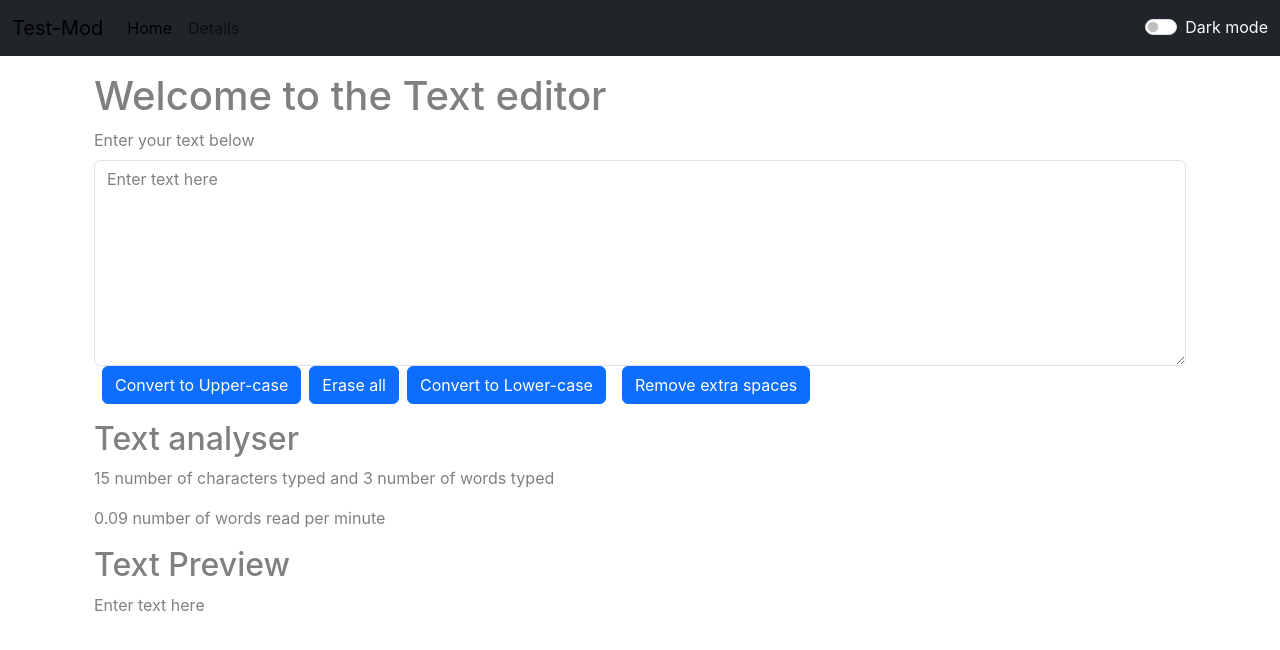
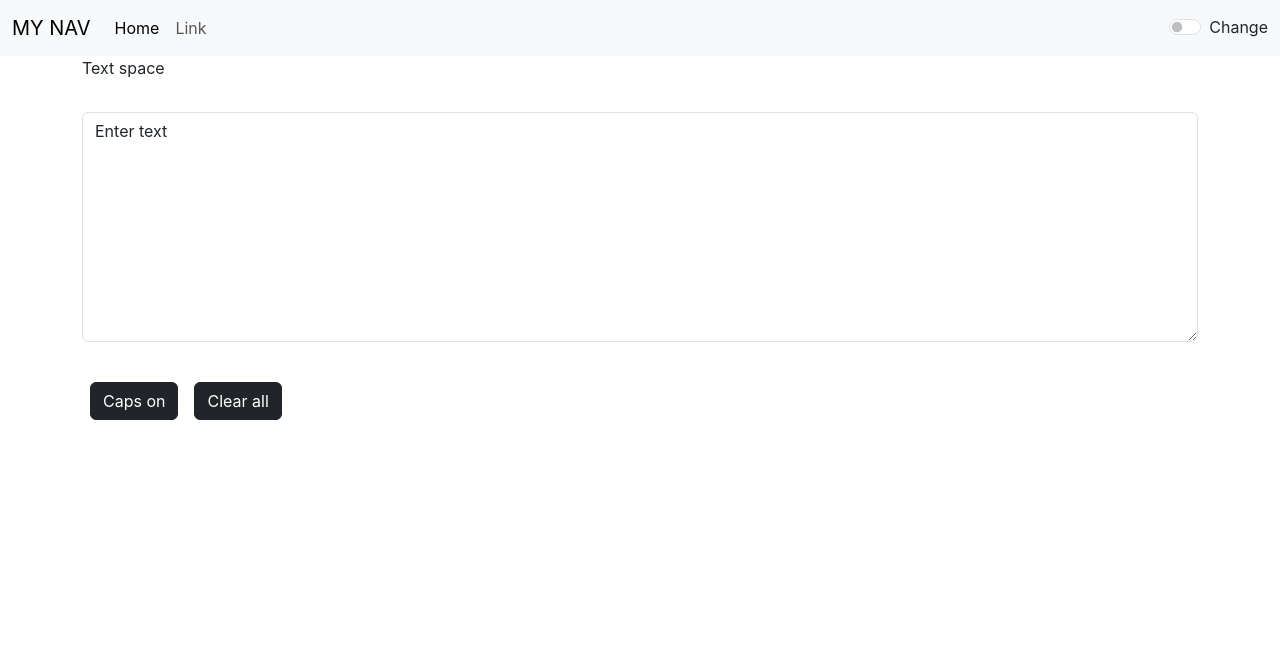
Before and after one commit to akshitchowdhury/app1, a React (Create React App) app: page / in a window 1280 px wide. Shown: the top 650 px of the page. Built offline with nearby package versions, Linux system fonts and the light colour scheme.

Commit message:
Add files via upload

```diff
--- a/src/App.js
+++ b/src/App.js
@@ -1,64 +1,43 @@
-// import logo from './logo.svg';
-// import './App.css';
-// import About from './components/About';
 
-import Alert from "./components/Alert";
-import Navbar from "./components/Navbar";
-import Textform from "./components/Textform";
+import './App.css';
+import Nav from './components/Nav';
+import Textarea from './components/Textarea';
 import React, {useState} from 'react'
+function App() {
+
+const [mode, setmode] = useState('light')
+
+let display = ()=>{
+
+  if(mode==='light'){
+    setmode('dark')
+    document.body.style.backgroundColor = 'black'
+  }
+
+  else{
+    setmode('light')
+    document.body.style.backgroundColor = 'white'
+  }
+  }
 
 
-function App() {
-
-  const[mode, setMode] = useState('light')
-
-const [alert, setAlert] = useState(null)
-
-
-const showAlert = (message,type)=>{
-  setAlert({
-  msg : message,
-  type : type
-})
-setTimeout(()=>{
-  setAlert(null)
-},1500)
-}
-
-const toggleMode = ()=>{
-
-  if(mode==='light'){
-
-    setMode('dark')
-
-    document.body.style.backgroundColor = '#123150'
-    showAlert("Dark mode enabled", "success")
-  }
-  else{
-    setMode('light')
-
-    document.body.style.backgroundColor = 'white'
-    showAlert("Light mode enabled", "success")
-  }
-}
+//  let display = ()=>
+// {document.body.style.backgroundColor = 'black'
+//  }
 
   return (
 
-<>
+    <>
 
 
-<Navbar title = "Test-Mod" about = "Details " mode ={mode} toggleMode={toggleMode}/>
-<Alert alert = {alert}> </Alert>
-
-<div className='container my-3' >
+<Nav head = {"MY NAV"} display={display}></Nav>
 
 
-<Textform name = "Enter your text below" mode={mode}/>
 
-{/* <About/> */}
-</div>
 
+<Textarea head ="Text space"/>
 </>
+
   );
 }
 
--- a/src/components/Nav.js
+++ b/src/components/Nav.js
@@ -19,10 +19,17 @@ export default function Nav(props) {
           </li>
 
         </ul>
-        <form className="d-flex" role="search">
-          <input className="form-control me-2" type="search" placeholder="Search" aria-label="Search"/>
-          <button className="btn btn-outline-success" type="submit">Search</button>
-        </form>
+        <div className="form-check form-switch">
+  <input className="form-check-input" type="checkbox" role="switch" id="flexSwitchCheckDefault" onClick={props.display}/>
+  <label className="form-check-label" htmlFor="flexSwitchCheckDefault">
+
+
+Change
+
+
+
+  </label>
+</div>
       </div>
     </div>
   </nav>
--- a/src/components/Textarea.js
+++ b/src/components/Textarea.js
@@ -10,23 +10,28 @@ export default function Textarea(props) {
   //     setText(ntext)
   //       }
 
-  const handleUpclick = function(){
-    setText("upclick fired")
+  const handleUpclick = ()=>{
+
     let newText = text.toUpperCase()
     setText(newText)
      }
 
 
+     const erase = ()=>{
 
-  const handleChange = (event)=>{
+      let newText = ""
+      setText(newText)
+       }
 
-    setText(event.target.text)
+  const handleChange = function(event){
+
+    setText(event.target.value)
   }
 
     return (
         <div className='container'>
     <div className="mb-3">
-    <label for="exampleFormControlTextarea1" className="form-label">{props.head}</label>
+    <label htmlFor="exampleFormControlTextarea1" className="form-label">{props.head}</label>
     <br>
     </br>
     <br></br>
@@ -36,7 +41,7 @@ export default function Textarea(props) {
   </br>
   <button type="button" className="btn btn-dark mx-2" onClick={handleUpclick} >Caps on</button>
 
-  <button type="button" className="btn btn-dark mx-2 ">Button2</button>
+  <button type="button" className="btn btn-dark mx-2 "onClick={erase}>Clear all</button>
   </div>
   )
 }
```
